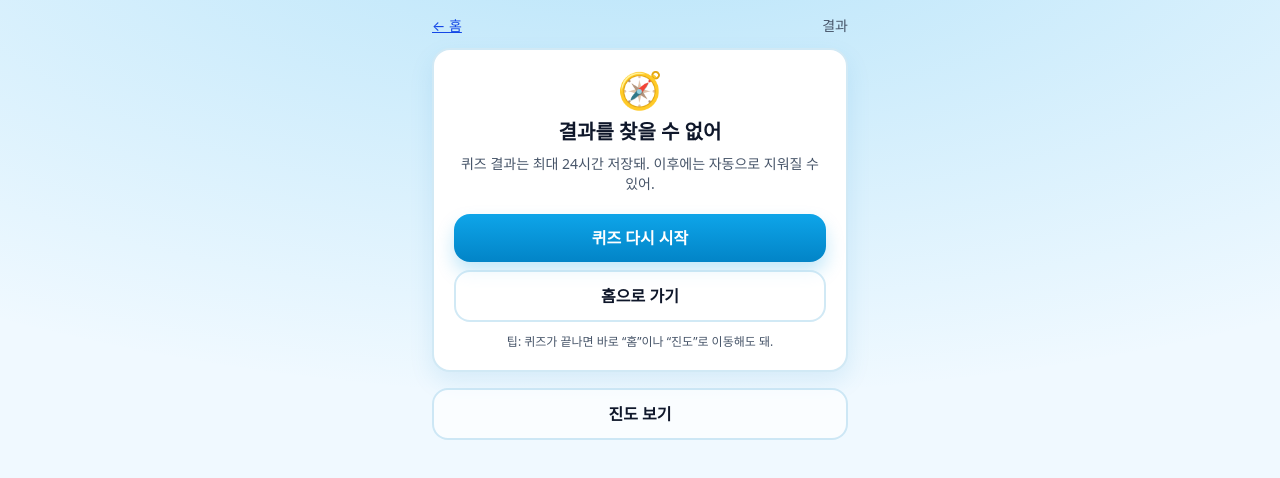
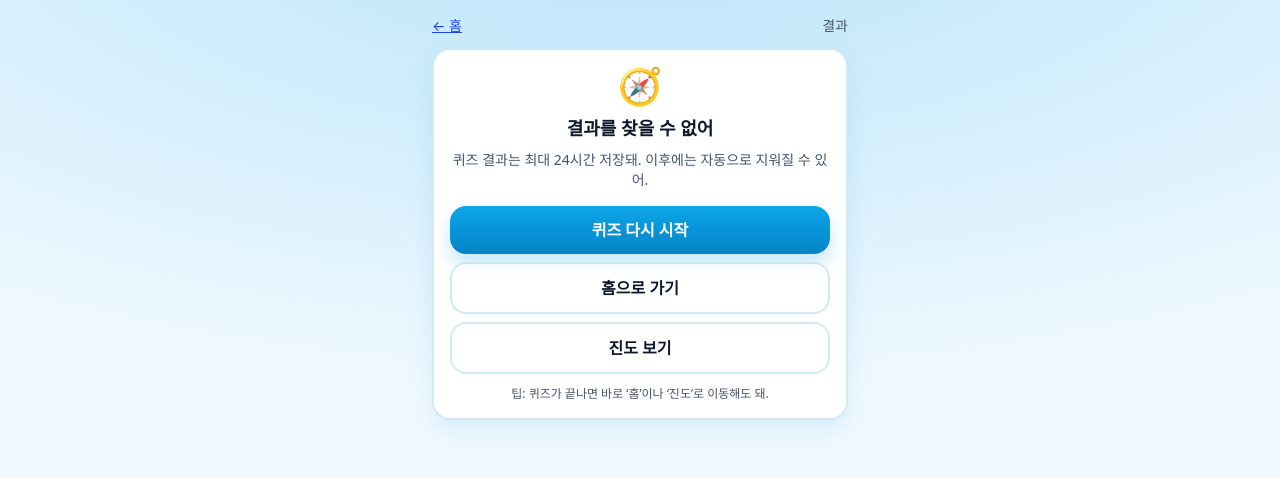
Before and after one commit to woairi/hanja-study, a Next.js app in the folder web/: page /quiz/result in a window 1280 px wide. Shown: the top 478 px of the page. Built offline with nearby package versions, Linux system fonts and the light colour scheme.

Commit message:
FE: add shared state card for empty and legacy flows

```diff
--- a/web/src/app/progress/page.tsx
+++ b/web/src/app/progress/page.tsx
@@ -6,6 +6,7 @@ import { useEffect, useMemo, useState } from 'react';
 import Toast from '@/components/Toast';
 import { Button } from '@/components/ui/Button';
 import { Card } from '@/components/ui/Card';
+import { StateCard } from '@/components/ui/StateCard';
 import { ALL_KANJI, GRADE_LABELS, kanjiByGradeLabel } from '@/lib/kanji';
 import { loadState } from '@/lib/storage';
 import type { GradeLabel } from '@/lib/types';
@@ -371,64 +372,38 @@ export default function ProgressPage() {
         </div>
 
         {summary.isLegacyNoDaily && (!legacyHintDismissed || forceLegacy) && (
-          <Card className="mt-3 p-4">
-            <div className="text-sm font-extrabold">주간/월간 기록이 아직 없어</div>
-            <div className="mt-1 text-sm" style={{ color: 'var(--muted)' }}>
-              예전 버전에서 쌓인 “누적” 데이터만 있고, 오늘부터는 날짜별 기록도 같이 저장돼.
-            </div>
-            <div className="mt-3 flex flex-col gap-2">
-              <Link
-                className="btn btn-primary focus-ring inline-flex w-full items-center justify-center"
-                href="/"
-              >
-                오늘 학습하러 가기
-              </Link>
-              <Link
-                className="btn btn-ghost focus-ring inline-flex w-full items-center justify-center"
-                href="/progress/export"
-              >
-                먼저 백업(내보내기)
-              </Link>
-              <Link
-                className="btn btn-ghost focus-ring inline-flex w-full items-center justify-center"
-                href="/quiz/session"
-              >
-                퀴즈로 기록 만들기
-              </Link>
-              <Button
-                variant="ghost"
-                onClick={() => {
+          <StateCard
+            className="mt-3"
+            icon="🧩"
+            title="주간/월간 기록이 아직 없어"
+            description="예전 버전에서 쌓인 누적 데이터만 있고, 오늘부터는 날짜별 기록도 같이 저장돼."
+            hint="한 번만 풀면 다음부터 요약 카드가 채워져! (다시 보려면 /progress?legacy=1)"
+            actions={[
+              { label: '오늘 학습하러 가기', href: '/', variant: 'primary' },
+              { label: '먼저 백업(내보내기)', href: '/progress/export', variant: 'ghost' },
+              { label: '퀴즈로 기록 만들기', href: '/quiz/session', variant: 'ghost' },
+              {
+                label: '다시 보지 않기',
+                variant: 'ghost',
+                onClick: () => {
                   window.localStorage.setItem(LEGACY_HINT_DISMISSED_KEY, '1');
                   setLegacyHintDismissed(true);
                   router.replace('/');
-                }}
-              >
-                다시 보지 않기
-              </Button>
-            </div>
-            <div className="mt-3 text-xs" style={{ color: 'var(--muted)' }}>
-              한 번만 풀면 다음부터 요약 카드가 채워져! (다시 보려면 <span className="font-extrabold">/progress?legacy=1</span>)
-            </div>
-          </Card>
+                },
+              },
+            ]}
+          />
         )}
 
         {summary.isEmpty && (
-          <Card className="mt-3 p-4">
-            <div className="text-sm font-extrabold">진도가 비어 있어</div>
-            <div className="mt-1 text-sm" style={{ color: 'var(--muted)' }}>
-              아래 순서로 시작하면 여기서 성장 그래프가 잡혀!
-            </div>
-            <ol className="mt-3 list-decimal space-y-1 pl-5 text-sm" style={{ color: 'var(--muted)' }}>
-              <li>
-                <Link className="text-blue-700 underline" href="/">
-                  홈
-                </Link>
-                에서 오늘의 학습을 시작
-              </li>
-              <li>학습을 끝내고 퀴즈로 몇 문제 풀기</li>
-              <li>다시 /progress로 돌아오면 주간/월간 요약이 보여</li>
-            </ol>
-          </Card>
+          <StateCard
+            className="mt-3"
+            icon="🌱"
+            title="진도가 비어 있어"
+            description="홈에서 오늘의 학습을 시작하고, 퀴즈를 몇 문제 풀면 여기에 주간/월간 요약이 잡혀."
+            actions={[{ label: '홈에서 시작하기', href: '/', variant: 'primary' }]}
+            hint="학습 → 퀴즈 → 진도 순서로 보면 가장 빨리 채워져!"
+          />
         )}
       </section>
 
--- a/web/src/app/quiz/result/ResultClient.tsx
+++ b/web/src/app/quiz/result/ResultClient.tsx
@@ -4,6 +4,7 @@ import Link from 'next/link';
 import { useEffect, useMemo, useState } from 'react';
 import { useSearchParams } from 'next/navigation';
 import { Card } from '@/components/ui/Card';
+import { StateCard } from '@/components/ui/StateCard';
 import { ALL_KANJI, kanjiByGradeLabel, todayKey } from '@/lib/kanji';
 import { pickOne } from '@/lib/copy';
 import { calcQuizXp, loadQuizResult, QUIZ_RETRY_KEY, type QuizResultPayload } from '@/lib/quizResult';
@@ -94,40 +95,31 @@ export default function ResultClient() {
           </div>
         </div>
 
-        <Card className="p-5 text-center">
-          <div className="text-4xl">🧭</div>
-          <h1 className="mt-2 text-xl font-extrabold">결과를 찾을 수 없어</h1>
-          <p className="mt-2 text-sm" style={{ color: 'var(--muted)' }}>
-            퀴즈 결과는 최대 24시간 저장돼. 이후에는 자동으로 지워질 수 있어.
-          </p>
-
-          <div className="mt-5 flex flex-col gap-2">
-            <Link
-              className="btn btn-primary focus-ring inline-flex w-full items-center justify-center"
-              href={`/quiz/session?grade=${encodeURIComponent(grade)}`}
-              onClick={() => logEvent('quiz_result_missing_start_quiz_click', { grade })}
-            >
-              퀴즈 다시 시작
-            </Link>
-            <Link
-              className="btn btn-ghost focus-ring inline-flex w-full items-center justify-center"
-              href="/"
-              onClick={() => logEvent('quiz_result_missing_home_click', { grade })}
-            >
-              홈으로 가기
-            </Link>
-          </div>
-
-          <div className="mt-3 text-xs" style={{ color: 'var(--muted)' }}>
-            팁: 퀴즈가 끝나면 바로 “홈”이나 “진도”로 이동해도 돼.
-          </div>
-        </Card>
-
-        <div className="mt-4">
-          <Link className="btn btn-ghost focus-ring inline-flex w-full items-center justify-center" href="/progress">
-            진도 보기
-          </Link>
-        </div>
+        <StateCard
+          icon="🧭"
+          title="결과를 찾을 수 없어"
+          description="퀴즈 결과는 최대 24시간 저장돼. 이후에는 자동으로 지워질 수 있어."
+          hint="팁: 퀴즈가 끝나면 바로 ‘홈’이나 ‘진도’로 이동해도 돼."
+          actions={[
+            {
+              label: '퀴즈 다시 시작',
+              href: `/quiz/session?grade=${encodeURIComponent(grade)}`,
+              variant: 'primary',
+              onClick: () => logEvent('quiz_result_missing_start_quiz_click', { grade }),
+            },
+            {
+              label: '홈으로 가기',
+              href: '/',
+              variant: 'ghost',
+              onClick: () => logEvent('quiz_result_missing_home_click', { grade }),
+            },
+            {
+              label: '진도 보기',
+              href: '/progress',
+              variant: 'ghost',
+            },
+          ]}
+        />
       </main>
     );
   }
--- /dev/null
+++ b/web/src/components/ui/StateCard.tsx
@@ -0,0 +1,67 @@
+'use client';
+
+import Link from 'next/link';
+import { Card } from './Card';
+import { Button } from './Button';
+
+export type StateCardAction = {
+  label: string;
+  href?: string;
+  onClick?: () => void;
+  variant?: 'primary' | 'ghost';
+};
+
+type StateCardProps = {
+  icon?: string;
+  title: string;
+  description?: string;
+  hint?: string;
+  actions?: StateCardAction[];
+  className?: string;
+};
+
+export function StateCard({ icon, title, description, hint, actions = [], className }: StateCardProps) {
+  return (
+    <Card className={`p-4 text-center ${className ?? ''}`.trim()}>
+      {icon ? <div className="text-4xl">{icon}</div> : null}
+      <h2 className="mt-2 text-lg font-extrabold">{title}</h2>
+      {description ? (
+        <p className="mt-2 text-sm" style={{ color: 'var(--muted)' }}>
+          {description}
+        </p>
+      ) : null}
+
+      {actions.length > 0 ? (
+        <div className="mt-4 flex flex-col gap-2">
+          {actions.map((a, idx) => {
+            const variant = a.variant ?? 'ghost';
+            if (a.href) {
+              return (
+                <Link
+                  key={`${a.label}-${idx}`}
+                  className={`btn ${variant === 'primary' ? 'btn-primary' : 'btn-ghost'} focus-ring inline-flex w-full items-center justify-center`}
+                  href={a.href}
+                  onClick={a.onClick}
+                >
+                  {a.label}
+                </Link>
+              );
+            }
+
+            return (
+              <Button key={`${a.label}-${idx}`} variant={variant} className="w-full" onClick={a.onClick}>
+                {a.label}
+              </Button>
+            );
+          })}
+        </div>
+      ) : null}
+
+      {hint ? (
+        <div className="mt-3 text-xs" style={{ color: 'var(--muted)' }}>
+          {hint}
+        </div>
+      ) : null}
+    </Card>
+  );
+}
```
Also changed, not shown: 1 other file (tests, documents, lock files or other folders).
